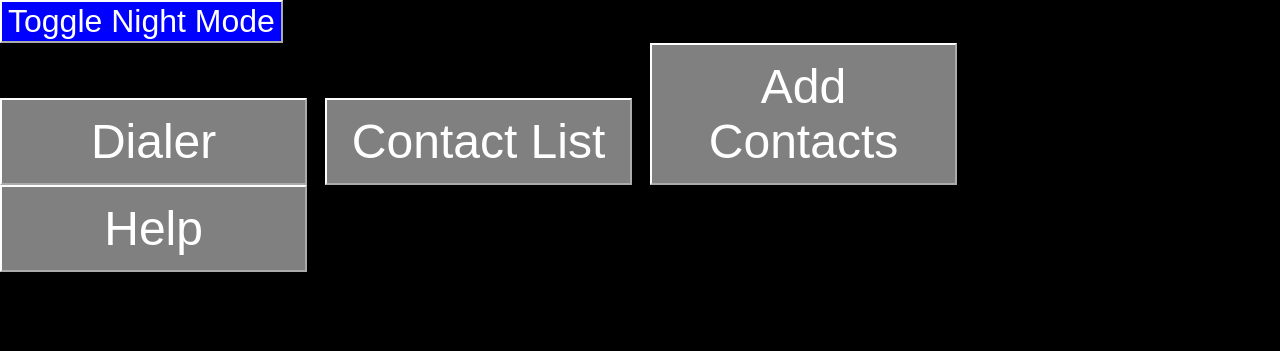
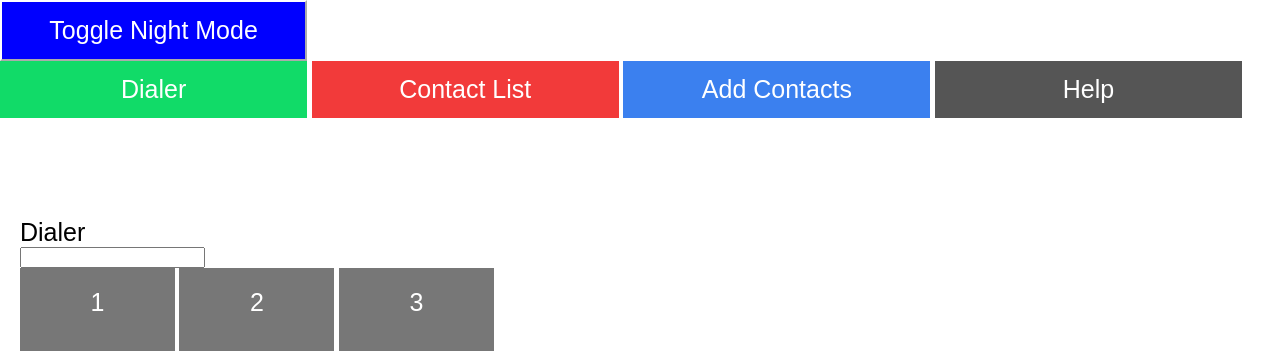
Before and after one commit to jajo8801/large-phone, a plain HTML site: page index.html in a window 1280 px wide. Shown: the top 351 px of the page. Drawn offline with nearby package versions, Linux system fonts and the light colour scheme.

Commit message:
changed default style sheet

```diff
--- a/index.html
+++ b/index.html
@@ -1,7 +1,7 @@
 <html lang="en">
   <head>
     <title>Jacob Johnson</title>
-    <link id="theme" rel="stylesheet" href="phone-large-font.css">
+    <link id="theme" rel="stylesheet" href="phone.css">
     <script src="phone.js"></script>
 	   <script src="https://ajax.googleapis.com/ajax/libs/jquery/3.2.1/jquery.min.js"></script>
 
```
